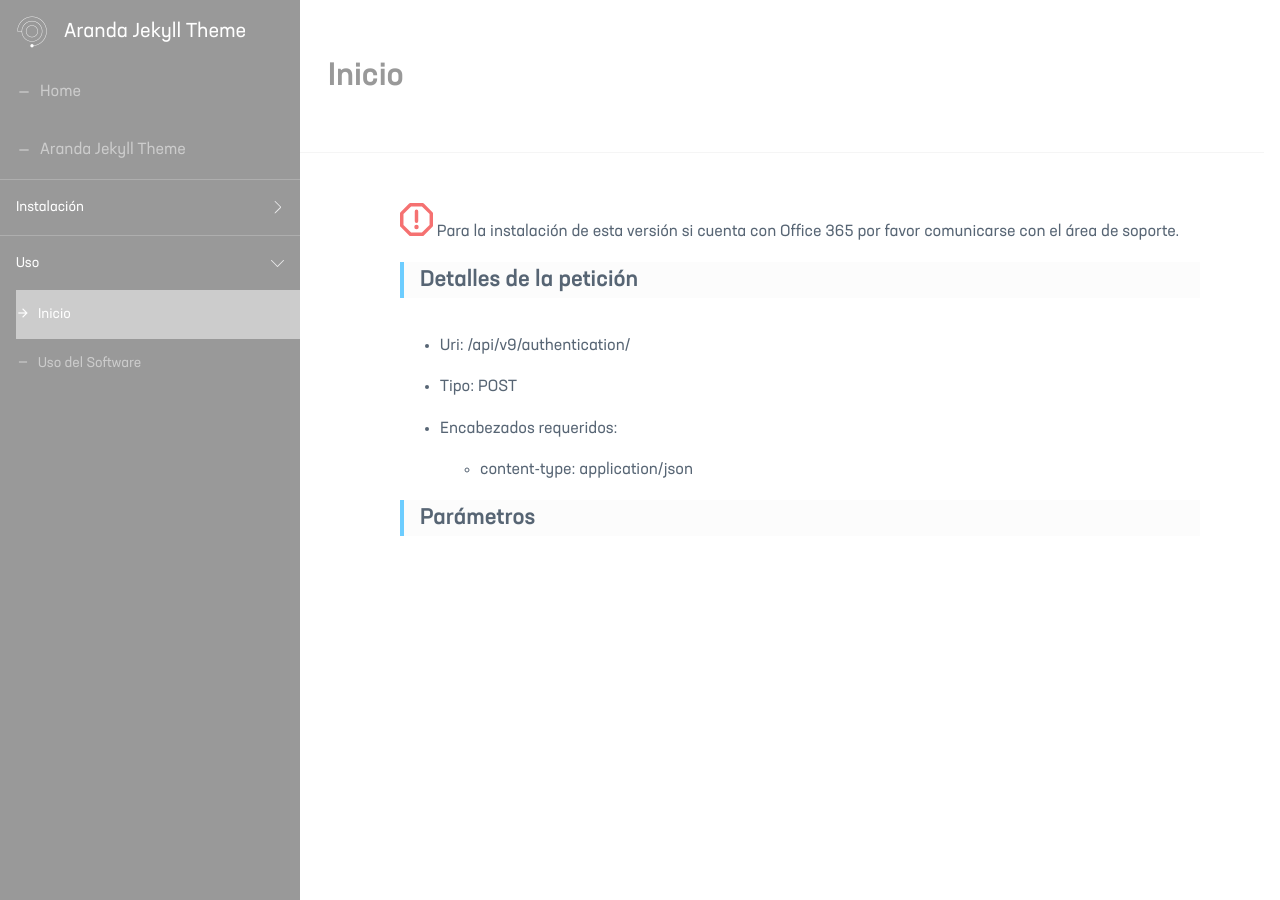
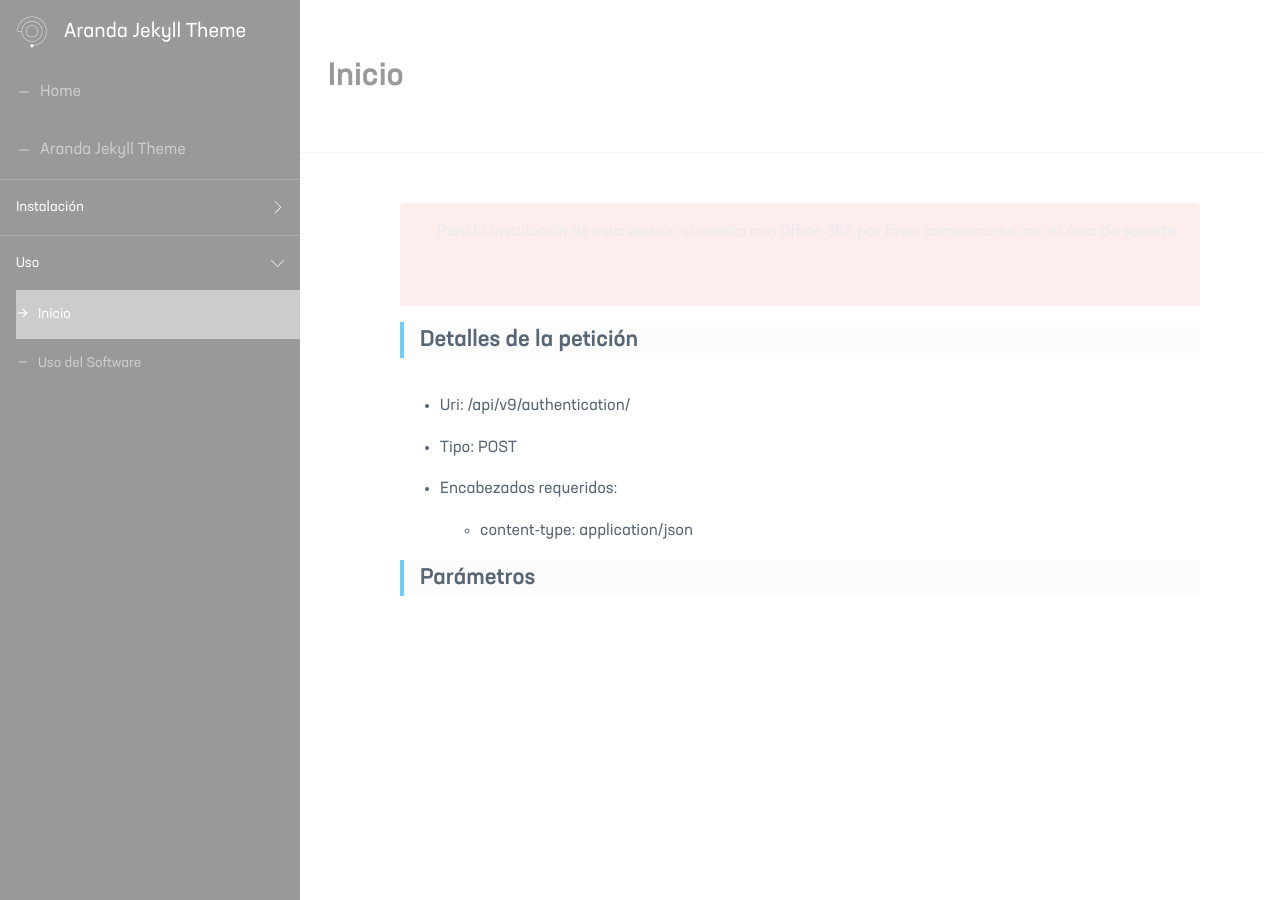
Before and after one commit to Nats85/Manuales-Aranda-Apis, a Jekyll site: the page built from docs/2.1-inicio.md, in a window 1280 px wide. Built offline with Jekyll 4.4.1, drawn with Linux system fonts in a browser that asks for light colours.

Commit message:
Update _default.scss

```diff
--- a/_sass/layouts/_default.scss
+++ b/_sass/layouts/_default.scss
@@ -186,6 +186,26 @@
     color: #576574;
 
 }
+.alert {
+    top: 164px;
+    left: 371px;
+    height: 103px;
+    background: #F57171 0% 0% no-repeat padding-box;
+    border-radius: 4px;
+    opacity: 0.12;
+  }
+
+.alert th {
+ top: 211px;
+left: 458px;
+height: 16px;
+text-align: left;
+letter-spacing: 0px;
+color: #F57171;
+opacity: 1;
+
+ }
+
 .highlight code:before {
     display: none;
 }
```
